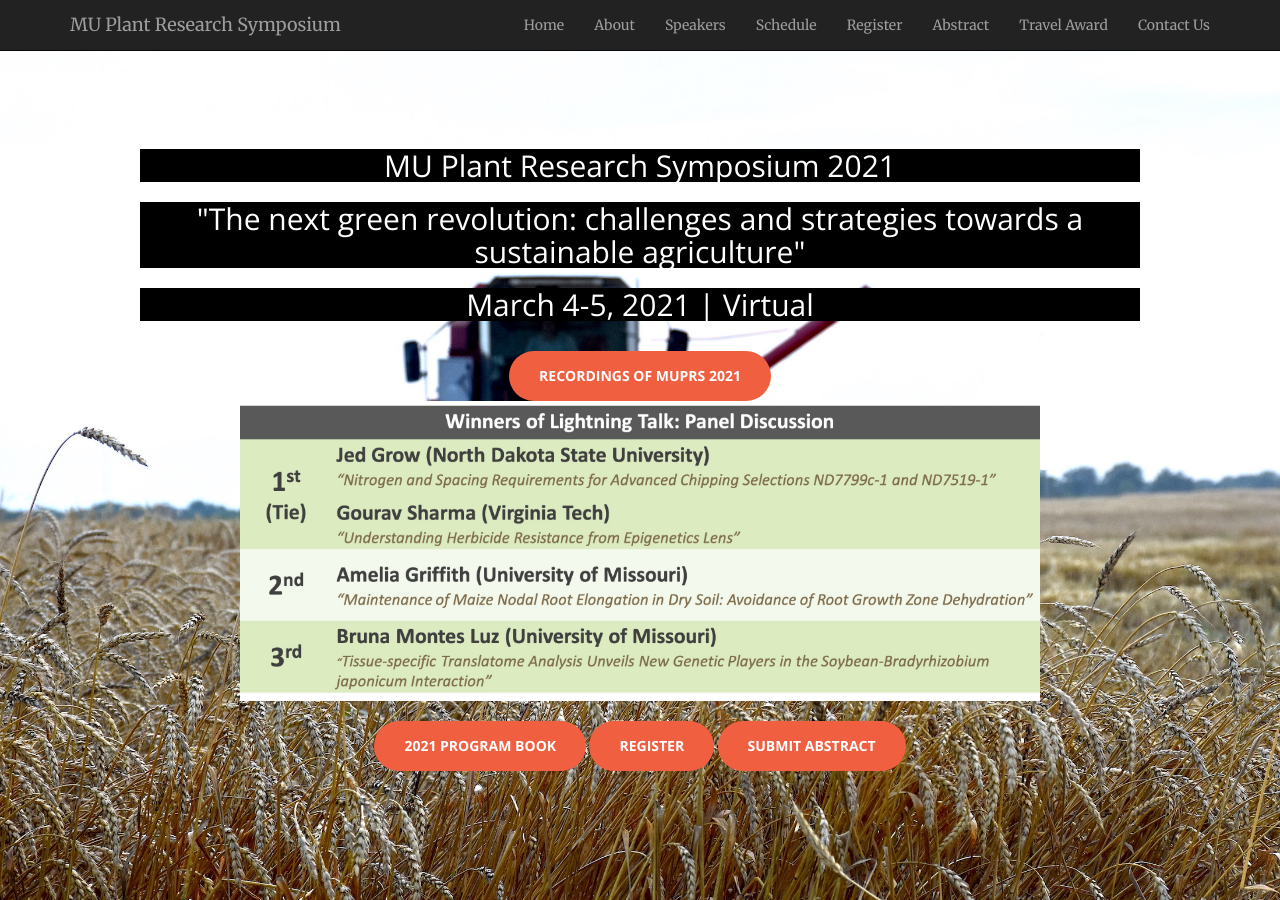
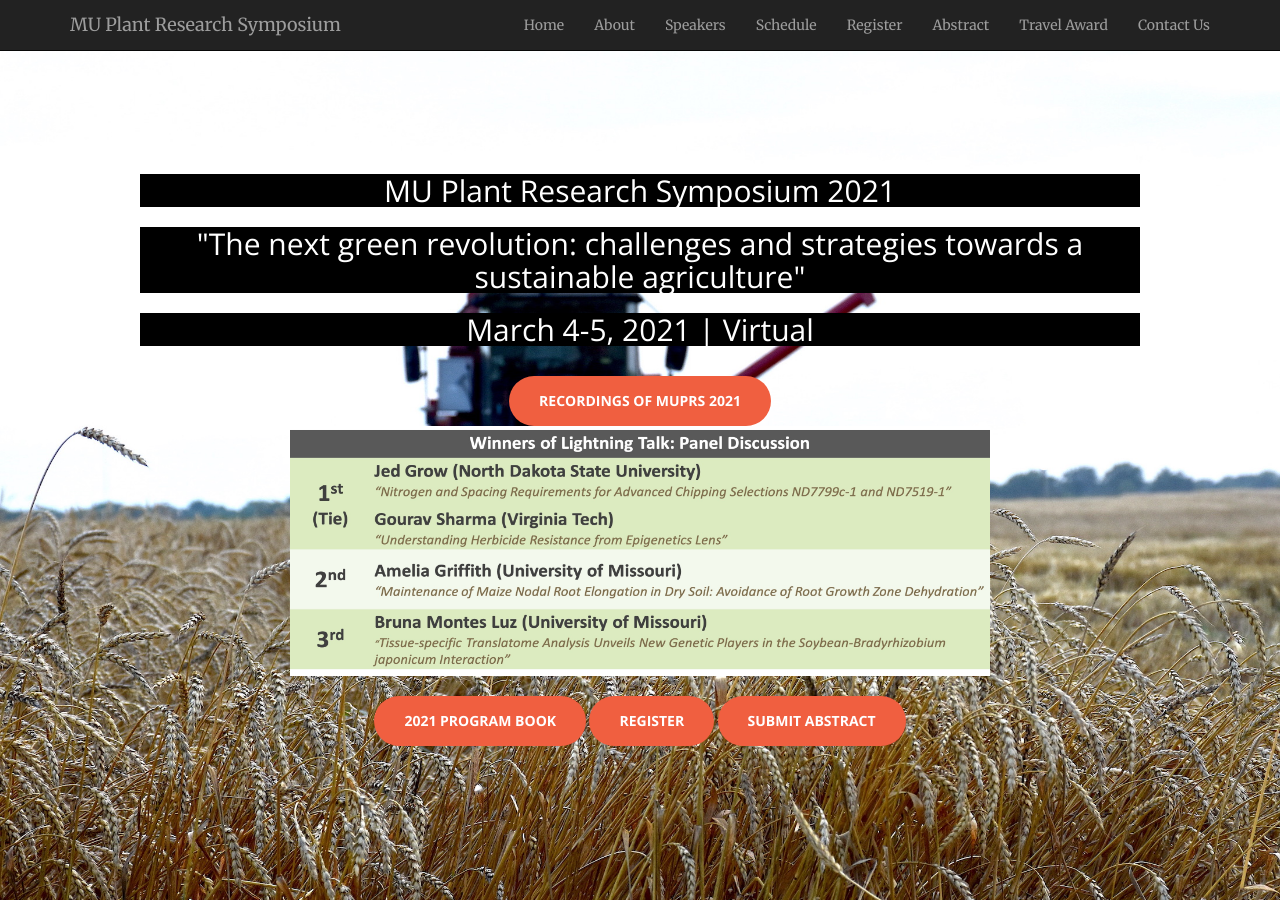
Before and after one commit to mupioneersymposium/mupioneersymposium.github.io, a Jekyll site: the page built from index.html, in a window 1280 px wide and 900 px high. Built offline with Jekyll 4.4.1, drawn with Linux system fonts in a browser that asks for light colours.

Commit message:
Update header.html

```diff
--- a/_includes/header.html
+++ b/_includes/header.html
@@ -7,7 +7,7 @@
             <br/>
             <a target="_blank" href="https://www.youtube.com/channel/UCx_xqiB6fEu-4e_f5nmf-gw/videos" class="btn btn-primary btn-xl page-scroll">Recordings of MUPRS 2021</a>
             <br/>
-            <img src="/img/2021LightningWinners_final.jpg" alt="Winners of Lightning Talk:Panel Discussion" width="800" height="300">
+            <img src="/img/2021LightningWinners_final.jpg" alt="Winners of Lightning Talk:Panel Discussion" width="700" height="250">
             <br/><br/>
             <a target="_blank" href="https://drive.google.com/file/d/1VjnUJz2nTVGwZcK-j61eVeZIjGsMU3Tz/view?usp=sharing" class="btn btn-primary btn-xl page-scroll">2021 Program Book</a>
             <a target="_blank" href="register.html" class="btn btn-primary btn-xl page-scroll">Register</a>
```
